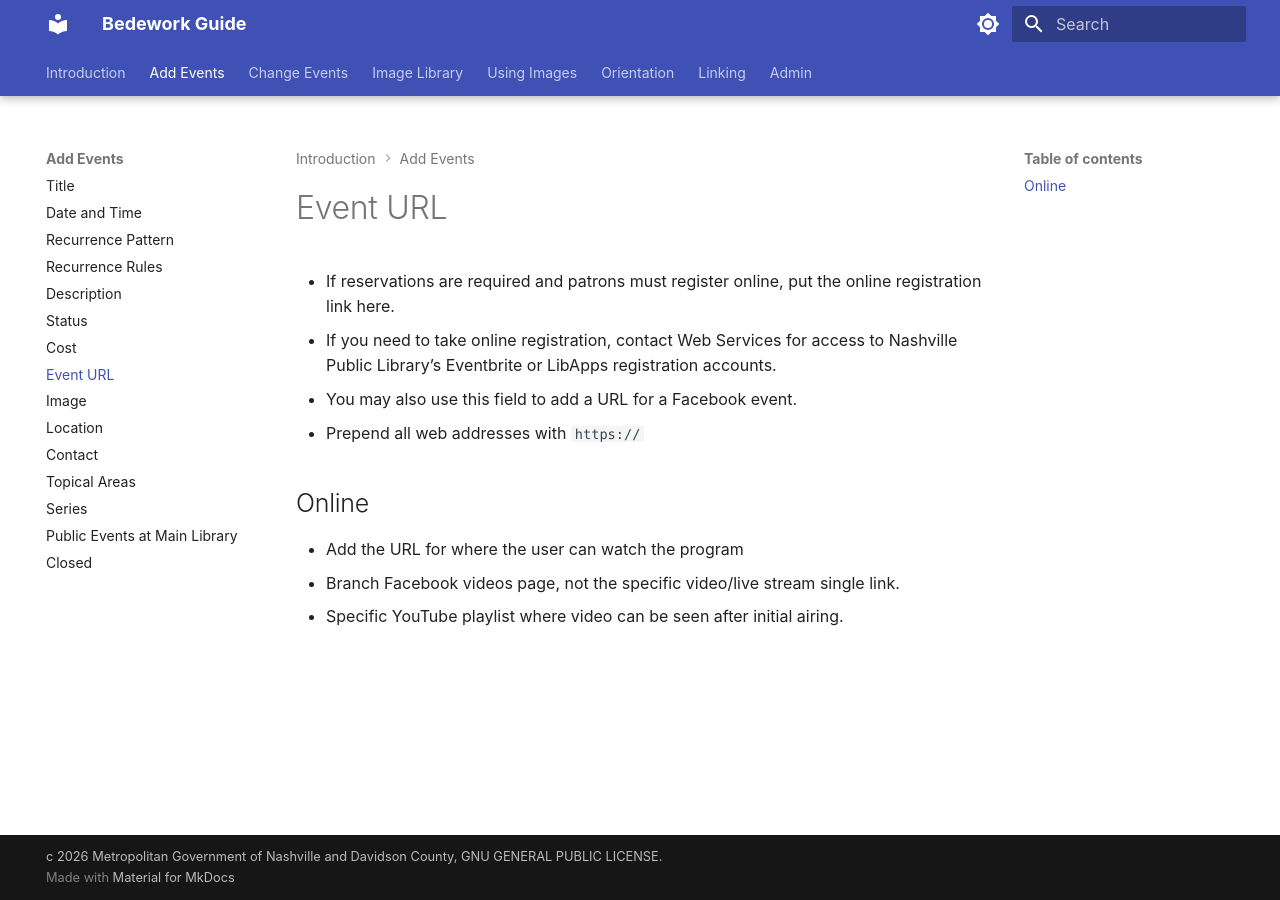
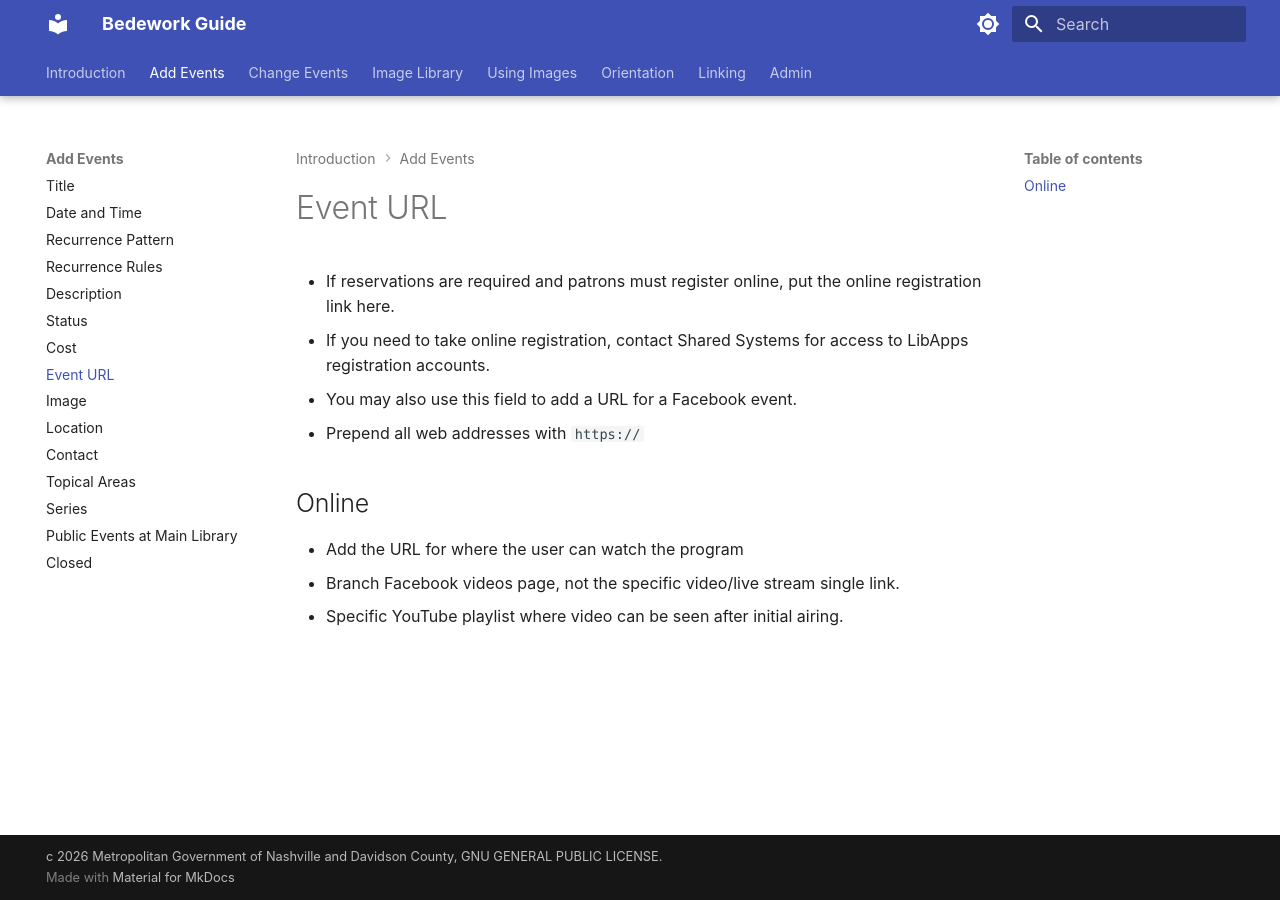
Before and after one commit to Nashville-Public-Library/bedework-docs, an MkDocs documentation site: the page built from docs/add-events/event-url.md, in a window 1280 px wide. Built offline with MkDocs 1.6.1 and Material for MkDocs 9.7.7, drawn with Linux system fonts in a browser that asks for light colours.

Commit message:
organization

```diff
--- a/docs/add-events/event-url.md
+++ b/docs/add-events/event-url.md
@@ -6,7 +6,7 @@ sdidebar_position: 8
 # Event URL
 
 - If reservations are required and patrons must register online, put the online registration link here.
-- If you need to take online registration, contact Web Services for access to Nashville Public Library’s Eventbrite or LibApps registration accounts.
+- If you need to take online registration, contact Shared Systems for access to LibApps registration accounts.
 - You may also use this field to add a URL for a Facebook event.
 - Prepend all web addresses with `https://`
 
```
Also changed, not shown: docs/add-events/public.md (+1 -1 lines).
